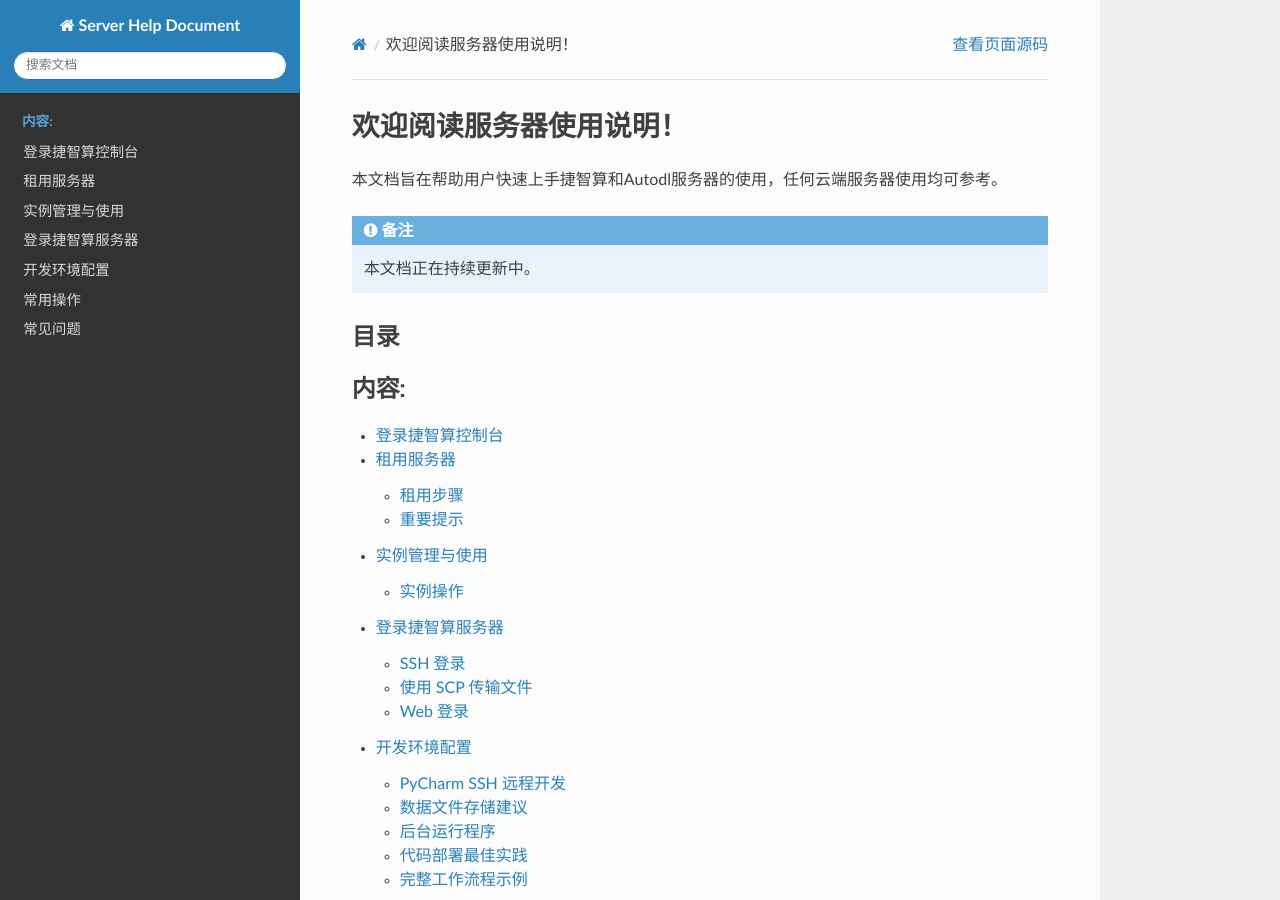
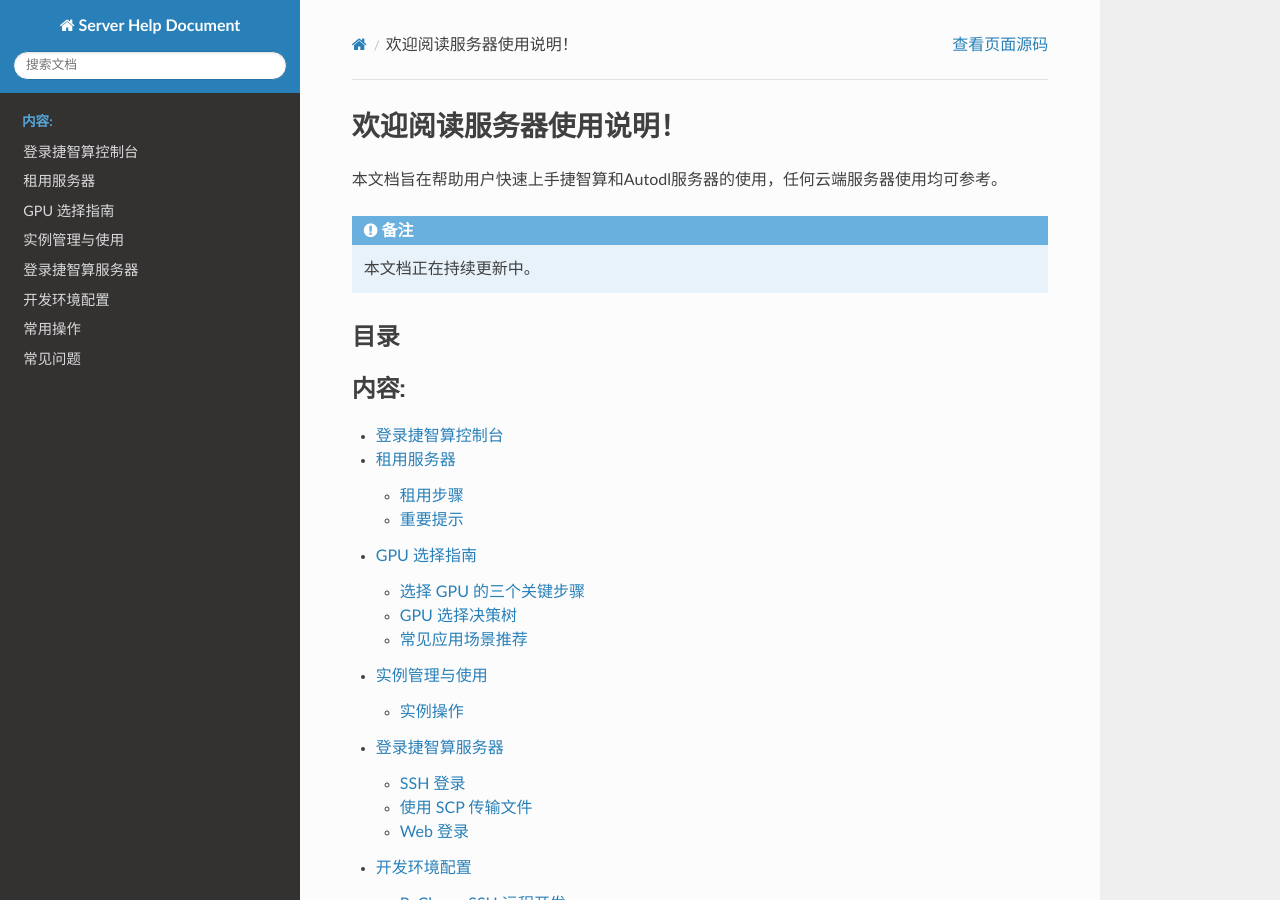
Before and after one commit to cuijiayu20/Server-Help-Document, a Sphinx documentation site: the page built from docs/source/index.rst, in a window 1280 px wide and 900 px high. Built offline with Sphinx 7.4.7 and the Read the Docs theme 3.1.0, drawn with Linux system fonts in a browser that asks for light colours; some of the changed lines change nothing that is shown.

Commit message:
Add GPU selection guide with architecture, performance ranking, and memory specs

```diff
--- /dev/null
+++ b/docs/source/gpu_selection.rst
@@ -0,0 +1,307 @@
+GPU 选择指南
+==============
+
+本章节介绍如何根据需求选择合适的 GPU 型号。
+
+.. image:: images/gpu_types.png
+   :alt: GPU 型号选择
+   :align: center
+   :scale: 60%
+
+选择 GPU 的三个关键步骤
+-----------------------
+
+第一步：查看架构和 CUDA 版本支持
+~~~~~~~~~~~~~~~~~~~~~~~~~~~~~~~~
+
+不同的 GPU 架构支持不同的 CUDA 版本，这会影响您能使用的深度学习框架版本。
+
+GPU 架构对照表
+^^^^^^^^^^^^^^
+
+.. list-table::
+   :header-rows: 1
+   :widths: 20 20 30 30
+
+   * - GPU 型号
+     - 架构
+     - 支持的 CUDA 版本
+     - 适用框架
+   * - **H100**
+     - Hopper
+     - CUDA 11.8+
+     - PyTorch 2.0+, TensorFlow 2.12+
+   * - **H800**
+     - Hopper
+     - CUDA 11.8+
+     - PyTorch 2.0+, TensorFlow 2.12+
+   * - **A100**
+     - Ampere
+     - CUDA 11.0+
+     - PyTorch 1.7+, TensorFlow 2.4+
+   * - **A800**
+     - Ampere
+     - CUDA 11.0+
+     - PyTorch 1.7+, TensorFlow 2.4+
+   * - **RTX 4090**
+     - Ada Lovelace
+     - CUDA 11.8+
+     - PyTorch 2.0+, TensorFlow 2.11+
+   * - **RTX 4080**
+     - Ada Lovelace
+     - CUDA 11.8+
+     - PyTorch 2.0+, TensorFlow 2.11+
+   * - **L40**
+     - Ada Lovelace
+     - CUDA 11.8+
+     - PyTorch 2.0+, TensorFlow 2.11+
+   * - **RTX 3090**
+     - Ampere
+     - CUDA 11.0+
+     - PyTorch 1.7+, TensorFlow 2.4+
+   * - **V100**
+     - Volta
+     - CUDA 9.0+
+     - PyTorch 1.0+, TensorFlow 1.5+
+
+.. note::
+
+   **选择建议**
+
+   * 如果使用最新的深度学习框架，建议选择 Ampere 或更新的架构
+   * 旧架构（如 Volta）可能不支持某些新特性（如 TF32、BF16）
+
+第二步：性能排序（从高到低）
+~~~~~~~~~~~~~~~~~~~~~~~~~~~~
+
+根据计算性能和训练速度，GPU 性能排序如下：
+
+训练性能排序
+^^^^^^^^^^^^
+
+**数据中心级 GPU（最强性能）**
+
+1. **H100 (80GB)** ⭐⭐⭐⭐⭐
+
+   * FP32: ~67 TFLOPS
+   * TF32: ~989 TFLOPS
+   * FP16: ~1979 TFLOPS
+   * **最适合**：大规模模型训练、Transformer 模型、多模态模型
+
+2. **H800 (80GB)** ⭐⭐⭐⭐⭐
+
+   * 性能与 H100 相近
+   * **最适合**：大规模模型训练、科研项目
+
+3. **A100 (80GB)** ⭐⭐⭐⭐⭐
+
+   * FP32: ~19.5 TFLOPS
+   * TF32: ~156 TFLOPS
+   * FP16: ~312 TFLOPS
+   * **最适合**：深度学习训练、大模型微调
+
+4. **A800 (80GB)** ⭐⭐⭐⭐⭐
+
+   * 性能与 A100 相近
+   * **最适合**：深度学习训练、科研项目
+
+**专业级 GPU（高性能）**
+
+5. **L40 (48GB)** ⭐⭐⭐⭐
+
+   * FP32: ~90 TFLOPS
+   * **最适合**：AI 推理、图形渲染、视频处理
+
+6. **RTX 4090 (24GB)** ⭐⭐⭐⭐
+
+   * FP32: ~82.6 TFLOPS
+   * **最适合**：个人研究、中小型模型训练、游戏开发
+
+7. **RTX 4080 (16GB)** ⭐⭐⭐
+
+   * FP32: ~48.7 TFLOPS
+   * **最适合**：个人开发、小型模型训练
+
+**上一代高性能 GPU**
+
+8. **A100 (40GB)** ⭐⭐⭐⭐
+
+   * 性能同 80GB 版本，但显存较小
+   * **最适合**：中等规模模型训练
+
+9. **RTX 3090 (24GB)** ⭐⭐⭐
+
+   * FP32: ~35.6 TFLOPS
+   * **最适合**：性价比训练、个人研究
+
+10. **V100 (32GB)** ⭐⭐⭐
+
+    * FP32: ~15.7 TFLOPS
+    * **最适合**：传统深度学习任务
+
+性能对比总结
+^^^^^^^^^^^^
+
+.. code-block:: text
+
+   训练速度排序（相对性能）：
+   H100/H800 (100%) > A100/A800 (40%) > RTX 4090 (35%) >
+   L40 (30%) > RTX 4080 (20%) > RTX 3090 (15%) > V100 (10%)
+
+.. tip::
+
+   **性能选择建议**
+
+   * **大模型训练**（GPT、LLaMA 等）：H100/H800/A100
+   * **中型模型训练**（ResNet、BERT 等）：A100/RTX 4090/L40
+   * **小型模型/微调**：RTX 4090/RTX 4080/RTX 3090
+   * **推理部署**：L40/RTX 4090
+   * **预算有限**：RTX 3090/V100
+
+第三步：查看显存大小
+~~~~~~~~~~~~~~~~~~~~
+
+显存大小决定了您能训练的模型规模和批次大小。
+
+显存规格对照
+^^^^^^^^^^^^
+
+.. list-table::
+   :header-rows: 1
+   :widths: 30 20 50
+
+   * - GPU 型号
+     - 显存大小
+     - 适用场景
+   * - **H100**
+     - 80GB
+     - 超大模型训练（100B+ 参数）
+   * - **H800**
+     - 80GB
+     - 超大模型训练（100B+ 参数）
+   * - **A100**
+     - 40GB / 80GB
+     - 大模型训练（7B-70B 参数）
+   * - **A800**
+     - 40GB / 80GB
+     - 大模型训练（7B-70B 参数）
+   * - **L40**
+     - 48GB
+     - 中大型模型训练/推理
+   * - **RTX 4090**
+     - 24GB
+     - 中型模型训练（<13B 参数）
+   * - **RTX 4080**
+     - 16GB
+     - 小型模型训练（<7B 参数）
+   * - **RTX 3090**
+     - 24GB
+     - 中型模型训练（<13B 参数）
+   * - **V100**
+     - 16GB / 32GB
+     - 传统深度学习模型
+
+显存需求估算
+^^^^^^^^^^^^
+
+**常见模型的显存需求**（训练时，batch_size=1）
+
+.. code-block:: text
+
+   ResNet-50:        ~2GB
+   BERT-Base:        ~4GB
+   BERT-Large:       ~8GB
+   GPT-2 (1.5B):     ~12GB
+   LLaMA-7B:         ~28GB (需要 40GB+ GPU)
+   LLaMA-13B:        ~52GB (需要 80GB GPU 或多卡)
+   LLaMA-70B:        ~280GB (需要多卡并行)
+
+.. warning::
+
+   **显存不足的影响**
+
+   * 无法加载模型
+   * 只能使用很小的 batch size（训练慢）
+   * 无法使用某些优化技术（如混合精度训练）
+
+显存优化技巧
+^^^^^^^^^^^^
+
+如果显存不足，可以尝试：
+
+1. **减小 batch size**
+2. **使用梯度累积**（gradient accumulation）
+3. **使用混合精度训练**（FP16/BF16）
+4. **使用梯度检查点**（gradient checkpointing）
+5. **使用模型并行或数据并行**
+6. **使用 LoRA 等参数高效微调方法**
+
+GPU 选择决策树
+--------------
+
+.. code-block:: text
+
+   开始选择 GPU
+   │
+   ├─ 预算充足 + 大模型训练（70B+）
+   │  └─> H100 / H800 (80GB)
+   │
+   ├─ 大模型训练（7B-70B）
+   │  └─> A100 / A800 (80GB)
+   │
+   ├─ 中型模型训练 + 高性能需求
+   │  └─> A100 (40GB) / RTX 4090 (24GB)
+   │
+   ├─ AI 推理 + 图形处理
+   │  └─> L40 (48GB)
+   │
+   ├─ 个人研究 + 中小型模型
+   │  └─> RTX 4090 (24GB) / RTX 4080 (16GB)
+   │
+   ├─ 预算有限 + 中型模型
+   │  └─> RTX 3090 (24GB)
+   │
+   └─ 传统深度学习 + 预算有限
+      └─> V100 (32GB)
+
+常见应用场景推荐
+----------------
+
+计算机视觉
+~~~~~~~~~~
+
+* **图像分类**（ResNet, EfficientNet）: RTX 3090 / RTX 4080
+* **目标检测**（YOLO, Faster R-CNN）: RTX 4090 / A100
+* **图像分割**（Mask R-CNN, U-Net）: RTX 4090 / A100
+* **视频处理**: L40 / RTX 4090
+
+自然语言处理
+~~~~~~~~~~~~
+
+* **BERT 微调**: RTX 3090 / RTX 4090
+* **GPT 系列训练**: A100 / H100
+* **LLaMA 微调**: A100 (80GB) / H100
+* **大模型推理**: L40 / A100
+
+多模态模型
+~~~~~~~~~~
+
+* **CLIP 训练**: A100
+* **Stable Diffusion**: RTX 4090 / A100
+* **多模态大模型**: H100 / A100 (80GB)
+
+科学计算
+~~~~~~~~
+
+* **分子动力学**: A100 / V100
+* **气候模拟**: H100 / A100
+* **量子计算模拟**: H100
+
+.. tip::
+
+   **最终建议**
+
+   1. **优先考虑显存大小**：确保能装下您的模型
+   2. **其次考虑性能**：影响训练速度和成本
+   3. **最后考虑架构**：确保支持您需要的 CUDA 版本
+   4. **多卡并行**：如果单卡显存不够，考虑租用多张卡
--- a/docs/source/index.rst
+++ b/docs/source/index.rst
@@ -16,6 +16,7 @@
 
    console_login
    rental_server
+   gpu_selection
    instance_management
    server_login
    development_guide
```
Also changed, not shown: docs/source/images/gpu_selection.png (added), docs/source/images/gpu_types.png (added).
